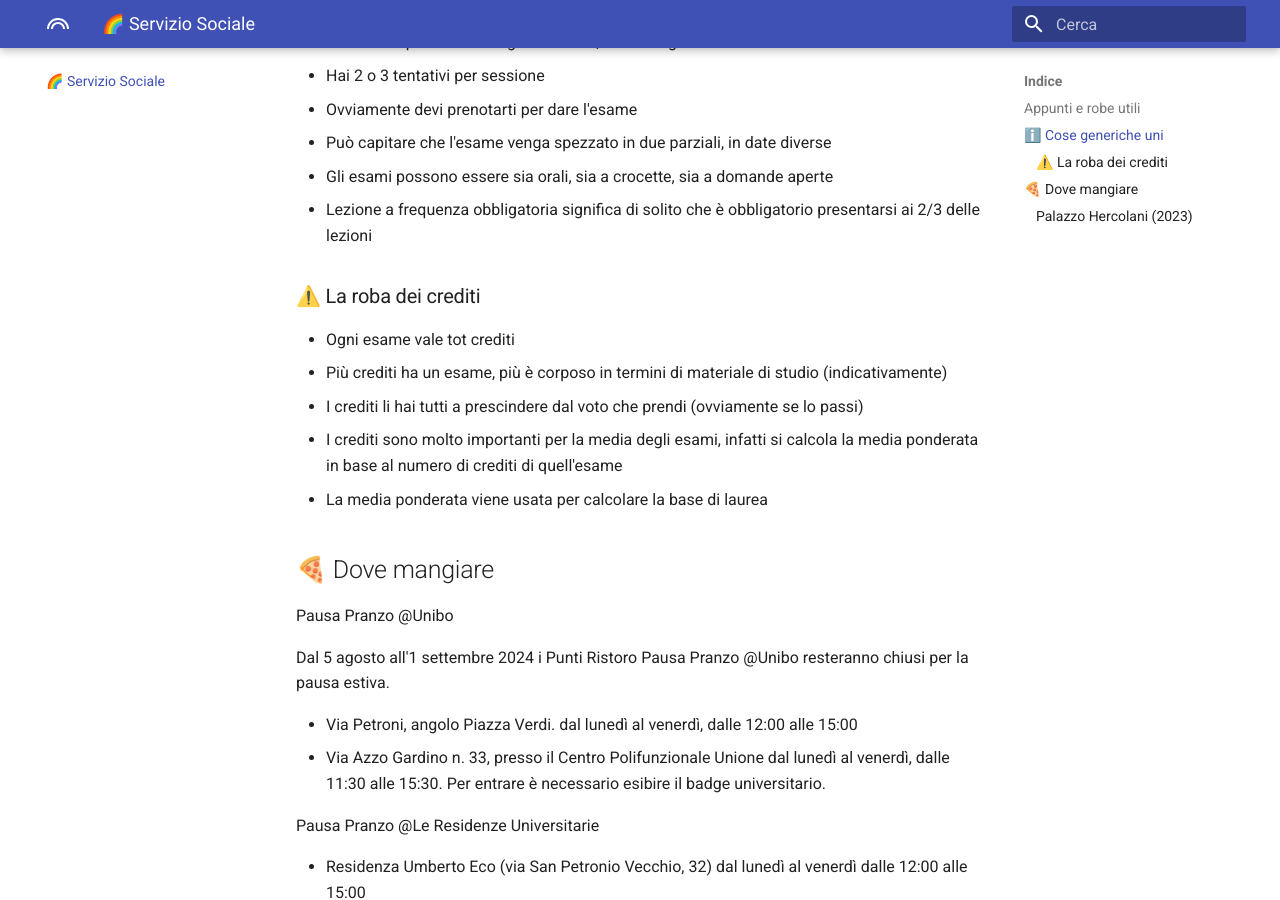
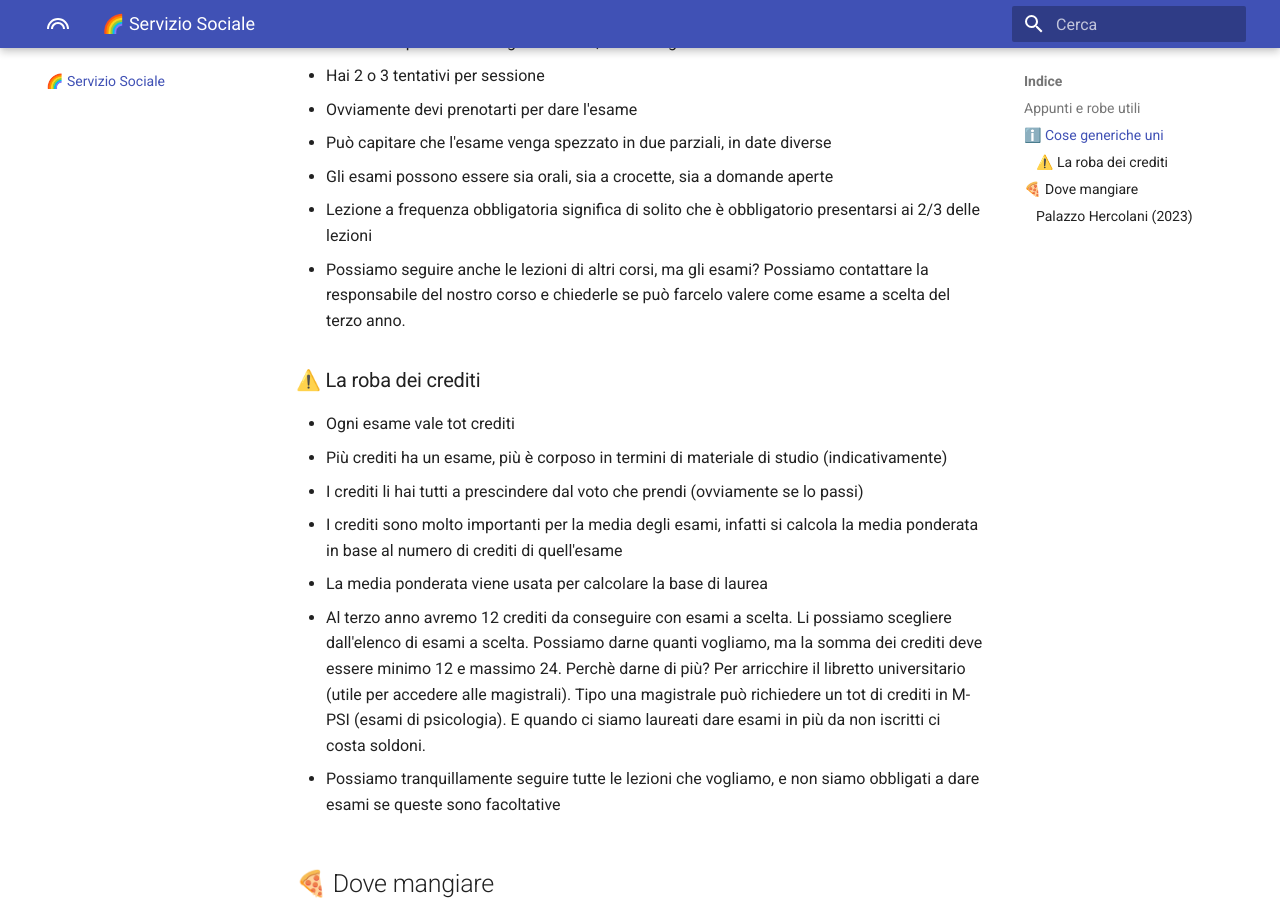
Before and after one commit to mq1/servizio-sociale, an MkDocs documentation site: the page built from docs/index.md, in a window 1280 px wide and 900 px high, scrolled down 433 px. Built offline with MkDocs 1.6.1 and Material for MkDocs 9.7.7, drawn with Linux system fonts in a browser that asks for light colours.

Commit message:
info su esami

```diff
--- a/docs/index.md
+++ b/docs/index.md
@@ -15,6 +15,8 @@ linee in alto a sinistra
 - Può capitare che l'esame venga spezzato in due parziali, in date diverse
 - Gli esami possono essere sia orali, sia a crocette, sia a domande aperte
 - Lezione a frequenza obbligatoria significa di solito che è obbligatorio presentarsi ai 2/3 delle lezioni
+- Possiamo seguire anche le lezioni di altri corsi, ma gli esami? Possiamo contattare la responsabile
+  del nostro corso e chiederle se può farcelo valere come esame a scelta del terzo anno.
 
 ### ⚠️ La roba dei crediti
 
@@ -23,6 +25,15 @@ linee in alto a sinistra
 - I crediti li hai tutti a prescindere dal voto che prendi (ovviamente se lo passi)
 - I crediti sono molto importanti per la media degli esami, infatti si calcola la media ponderata in base al numero di crediti di quell'esame
 - La media ponderata viene usata per calcolare la base di laurea
+
+- Al terzo anno avremo 12 crediti da conseguire con esami a scelta.
+  Li possiamo scegliere dall'elenco di esami a scelta.
+  Possiamo darne quanti vogliamo, ma la somma dei crediti deve essere minimo 12 e massimo 24.
+  Perchè darne di più? Per arricchire il libretto universitario (utile per accedere alle magistrali).
+  Tipo una magistrale può richiedere un tot di crediti in M-PSI (esami di psicologia).
+  E quando ci siamo laureati dare esami in più da non iscritti ci costa soldoni.
+
+- Possiamo tranquillamente seguire tutte le lezioni che vogliamo, e non siamo obbligati a dare esami se queste sono facoltative
 
 ## 🍕 Dove mangiare
 
```
